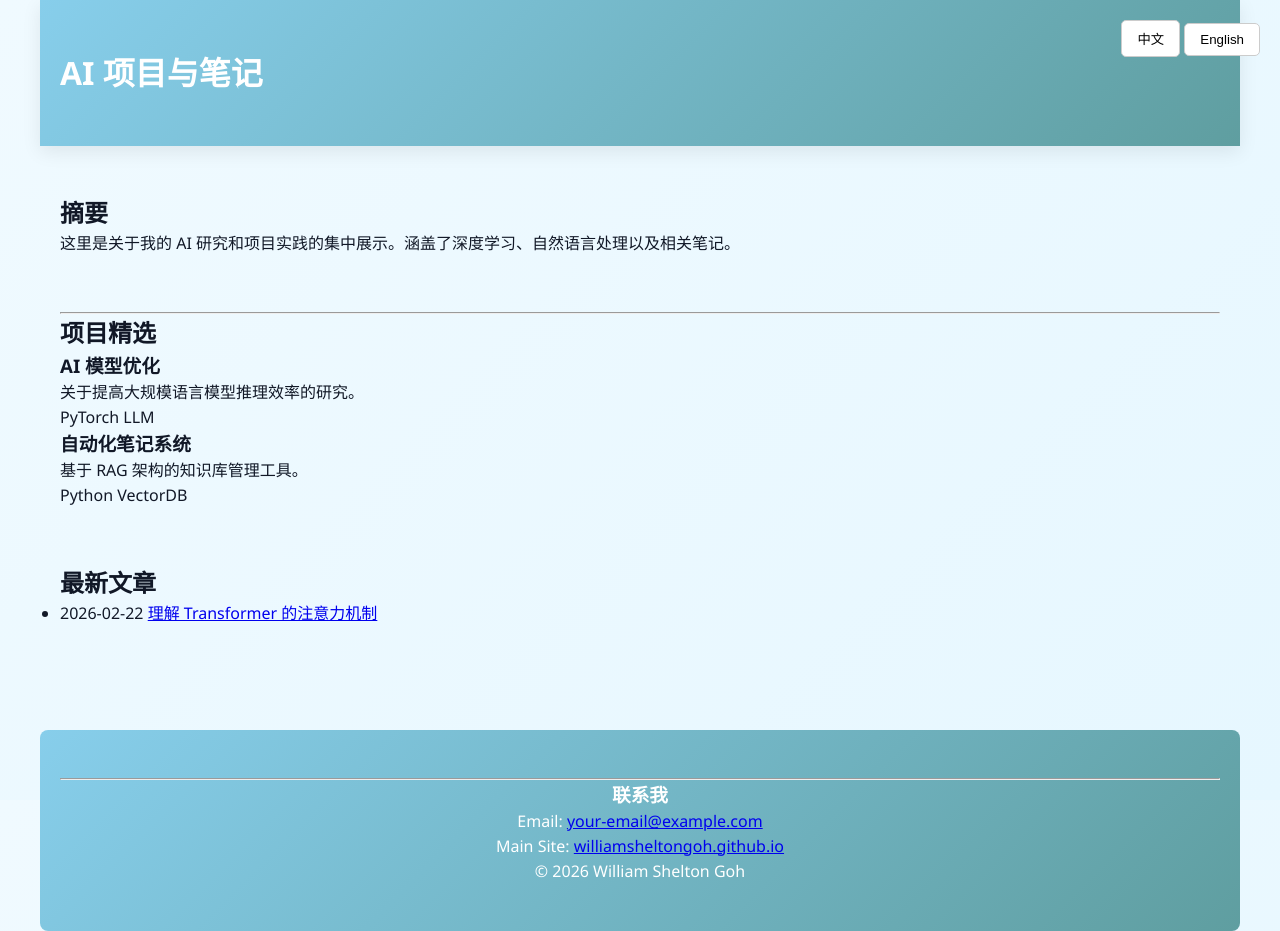
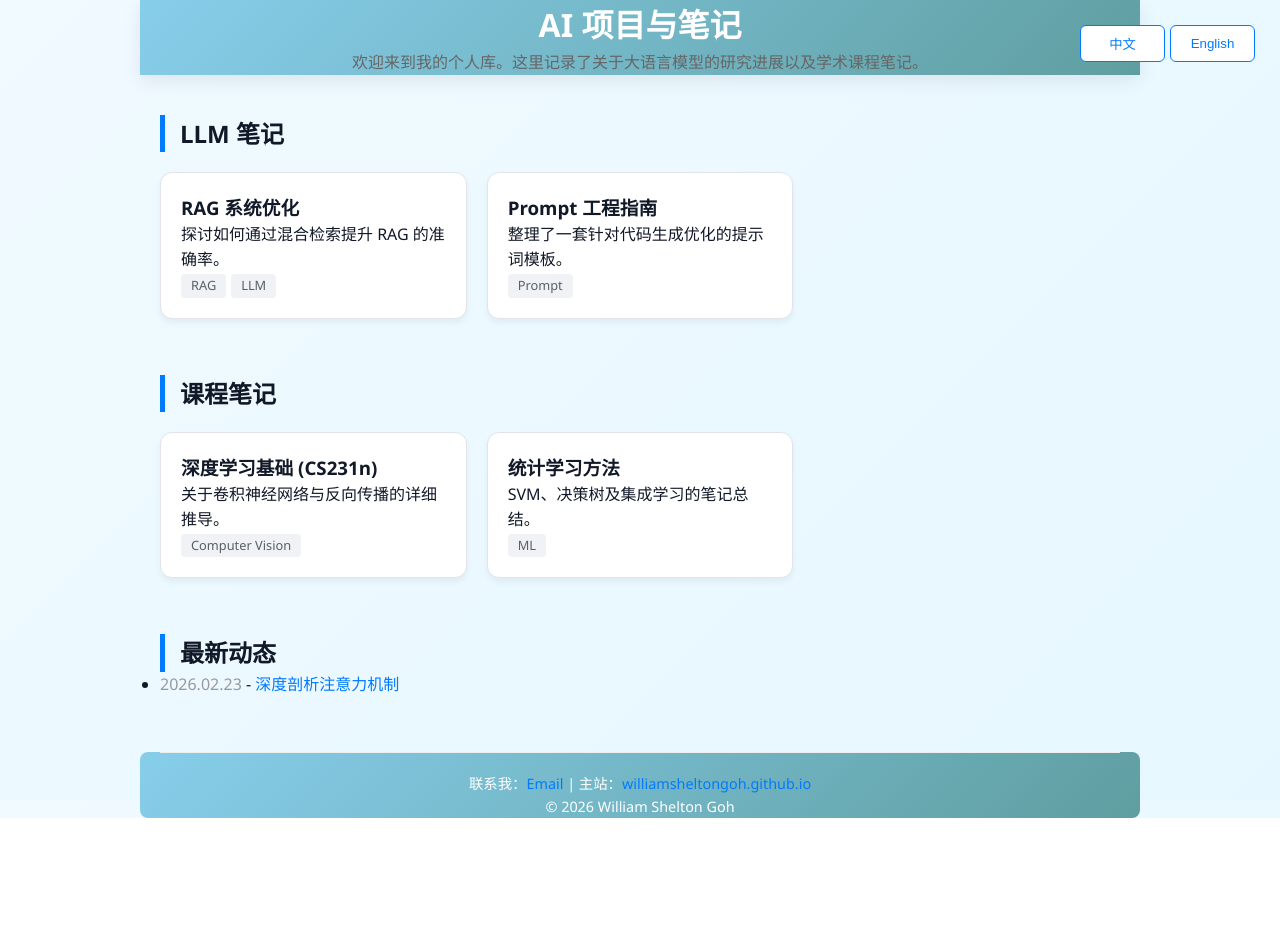
Before and after one commit to WilliamSheltonGoh/AI-LNorProj, a plain HTML site: page index.html in a window 1280 px wide. After the commit the page ends 818 px from the top, so only its background shows below. Drawn offline with Linux system fonts and the light colour scheme.

Commit message:
Update index.html

```diff
--- a/index.html
+++ b/index.html
@@ -5,24 +5,80 @@
     <meta name="viewport" content="width=device-width, initial-scale=1.0">
     <title>AI Projects & Notes | William Shelton Goh</title>
     <link rel="stylesheet" href="style.css">
+
     <style>
-        /* 基础切换逻辑：默认隐藏英文 */
+        /* 1. 语言切换逻辑 */
         .lang-en { display: none; }
 
-        /* 简单的语言切换按钮样式（如果你的CSS没写这部分） */
+        /* 2. 按钮样式优化：确保一样大 */
         .lang-switcher {
             position: fixed;
-            top: 20px;
-            right: 20px;
+            top: 25px;
+            right: 25px;
             z-index: 1000;
+            display: flex;
+            gap: 5px;
         }
         .lang-switcher button {
-            padding: 8px 15px;
+            width: 85px; /* 固定宽度确保对齐 */
+            padding: 8px 0;
             cursor: pointer;
-            border-radius: 5px;
-            border: 1px solid #ccc;
+            border-radius: 6px;
+            border: 1px solid #007aff;
             background: #fff;
+            color: #007aff;
+            font-weight: 500;
+            transition: all 0.3s ease;
         }
+        .lang-switcher button:hover {
+            background: #007aff;
+            color: #fff;
+        }
+
+        /* 3. 卡片布局设计 */
+        .section-title {
+            margin-top: 40px;
+            border-left: 5px solid #007aff;
+            padding-left: 15px;
+            font-size: 1.5rem;
+        }
+        .card-grid {
+            display: grid;
+            grid-template-columns: repeat(auto-fill, minmax(300px, 1fr));
+            gap: 20px;
+            margin: 20px 0;
+        }
+        /* 这个就是你要求的“框”，方便复制 */
+        .card {
+            border: 1px solid #e1e4e8;
+            border-radius: 12px;
+            padding: 20px;
+            background: #ffffff;
+            box-shadow: 0 4px 6px rgba(0,0,0,0.05);
+            transition: transform 0.2s ease, box-shadow 0.2s ease;
+            position: relative;
+        }
+        .card:hover {
+            transform: translateY(-5px);
+            box-shadow: 0 8px 15px rgba(0,0,0,0.1);
+        }
+        .tag {
+            display: inline-block;
+            background: #f0f2f5;
+            padding: 2px 10px;
+            border-radius: 4px;
+            font-size: 0.8rem;
+            color: #586069;
+            margin-right: 5px;
+        }
+
+        /* 基础容器 */
+        .container { max-width: 1000px; margin: 0 auto; padding: 0 20px; }
+        header { padding: 60px 0 20px; text-align: center; }
+        .abstract { color: #666; line-height: 1.6; text-align: center; }
+        footer { padding: 40px 0; text-align: center; font-size: 0.9rem; }
+        a { color: #007aff; text-decoration: none; }
+        a:hover { text-decoration: underline; }
     </style>
 </head>
 <body>
@@ -32,64 +88,90 @@
         <button onclick="switchLang('en')">English</button>
     </div>
 
-    <header class="header container">
+    <header class="container">
         <h1 class="lang-zh">AI 项目与笔记</h1>
         <h1 class="lang-en">AI Projects & Notes</h1>
+        <div class="abstract">
+            <p class="lang-zh">欢迎来到我的个人库。这里记录了关于大语言模型的研究进展以及学术课程笔记。</p>
+            <p class="lang-en">Welcome to my repository. This space documents LLM research and academic lecture notes.</p>
+        </div>
     </header>
 
     <main class="container">
-        <section class="abstract">
-            <h2 class="lang-zh">摘要</h2>
-            <h2 class="lang-en">Abstract</h2>
-            <p class="lang-zh">这里是关于我的 AI 研究和项目实践的集中展示。涵盖了深度学习、自然语言处理以及相关笔记。</p>
-            <p class="lang-en">This is a centralized showcase of my AI research and project practices, covering deep learning, NLP, and technical notes.</p>
-        </section>
 
-        <hr>
+        <section>
+            <h2 class="section-title lang-zh">LLM 笔记</h2>
+            <h2 class="section-title lang-en">LLM Notes</h2>
+            <div class="card-grid">
 
-        <section class="projects">
-            <h2 class="lang-zh">项目精选</h2>
-            <h2 class="lang-en">Featured Projects</h2>
-            <div class="card-grid">
                 <div class="card">
-                    <h3 class="lang-zh">AI 模型优化</h3>
-                    <h3 class="lang-en">AI Model Optimization</h3>
-                    <p class="lang-zh">关于提高大规模语言模型推理效率的研究。</p>
-                    <p class="lang-en">Research on improving the inference efficiency of LLMs.</p>
-                    <span class="tag">PyTorch</span> <span class="tag">LLM</span>
+                    <h3 class="lang-zh">RAG 系统优化</h3>
+                    <h3 class="lang-en">RAG Optimization</h3>
+                    <p class="lang-zh">探讨如何通过混合检索提升 RAG 的准确率。</p>
+                    <p class="lang-en">Exploring accuracy improvements in RAG via hybrid search.</p>
+                    <div class="tags">
+                        <span class="tag">RAG</span><span class="tag">LLM</span>
+                    </div>
                 </div>
                 <div class="card">
-                    <h3 class="lang-zh">自动化笔记系统</h3>
-                    <h3 class="lang-en">Auto-Note System</h3>
-                    <p class="lang-zh">基于 RAG 架构的知识库管理工具。</p>
-                    <p class="lang-en">Knowledge base management tool based on RAG architecture.</p>
-                    <span class="tag">Python</span> <span class="tag">VectorDB</span>
+                    <h3 class="lang-zh">Prompt 工程指南</h3>
+                    <h3 class="lang-en">Prompt Engineering</h3>
+                    <p class="lang-zh">整理了一套针对代码生成优化的提示词模板。</p>
+                    <p class="lang-en">A set of prompt templates optimized for code generation.</p>
+                    <div class="tags">
+                        <span class="tag">Prompt</span>
+                    </div>
                 </div>
             </div>
         </section>
 
+        <section>
+            <h2 class="section-title lang-zh">课程笔记</h2>
+            <h2 class="section-title lang-en">Lecture Notes</h2>
+            <div class="card-grid">
+
+                <div class="card">
+                    <h3 class="lang-zh">深度学习基础 (CS231n)</h3>
+                    <h3 class="lang-en">Deep Learning (CS231n)</h3>
+                    <p class="lang-zh">关于卷积神经网络与反向传播的详细推导。</p>
+                    <p class="lang-en">Detailed derivation of CNNs and backpropagation.</p>
+                    <div class="tags">
+                        <span class="tag">Computer Vision</span>
+                    </div>
+                </div>
+
+                <div class="card">
+                    <h3 class="lang-zh">统计学习方法</h3>
+                    <h3 class="lang-en">Statistical Learning</h3>
+                    <p class="lang-zh">SVM、决策树及集成学习的笔记总结。</p>
+                    <p class="lang-en">Notes on SVM, Decision Trees, and Ensemble Learning.</p>
+                    <div class="tags">
+                        <span class="tag">ML</span>
+                    </div>
+                </div>
+
+            </div>
+        </section>
+
         <section class="posts">
-            <h2 class="lang-zh">最新文章</h2>
-            <h2 class="lang-en">Latest Posts</h2>
-            <ul class="post-list">
+            <h2 class="section-title lang-zh">最新动态</h2>
+            <h2 class="section-title lang-en">Latest Posts</h2>
+            <ul>
                 <li>
-                    <span class="date">2026-02-22</span>
-                    <a href="#" class="lang-zh">理解 Transformer 的注意力机制</a>
-                    <a href="#" class="lang-en">Understanding Attention in Transformers</a>
+                    <span style="color:#999">2026.02.23</span> -
+                    <a href="#" class="lang-zh">深度剖析注意力机制</a>
+                    <a href="#" class="lang-en">Deep Dive into Attention Mechanism</a>
                 </li>
             </ul>
         </section>
+
     </main>
 
-    <footer class="footer container">
-        <hr>
-        <div class="contact-info">
-            <h3 class="lang-zh">联系我</h3>
-            <h3 class="lang-en">Contact Me</h3>
-            <p>Email: <a href="mailto:your-email@example.com">your-email@example.com</a></p>
-            <p>Main Site: <a href="https://williamsheltongoh.github.io" target="_blank">williamsheltongoh.github.io</a></p>
-        </div>
-        <p class="copyright">© 2026 William Shelton Goh</p>
+    <footer class="container">
+        <hr style="border:0; border-top:1px solid #eee; margin-bottom: 20px;">
+        <p class="lang-zh">联系我：<a href="mailto:your-email@example.com">Email</a> | 主站：<a href="https://williamsheltongoh.github.io" target="_blank">williamsheltongoh.github.io</a></p>
+        <p class="lang-en">Contact: <a href="mailto:your-email@example.com">Email</a> | Home: <a href="https://williamsheltongoh.github.io" target="_blank">williamsheltongoh.github.io</a></p>
+        <p>© 2026 William Shelton Goh</p>
     </footer>
 
     <script>
```
